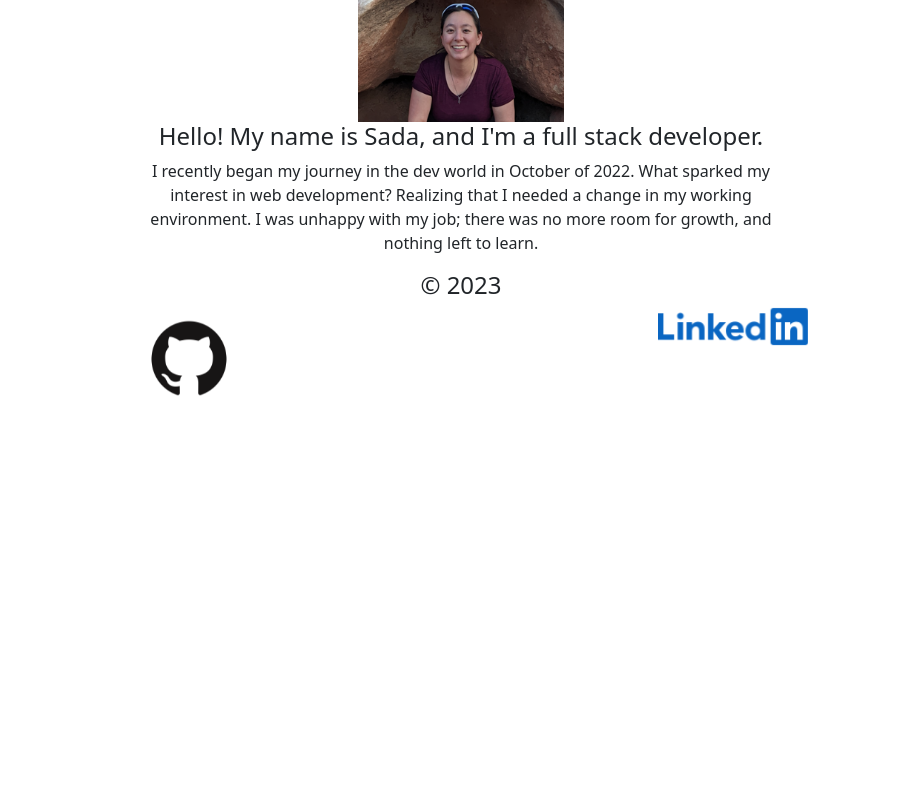
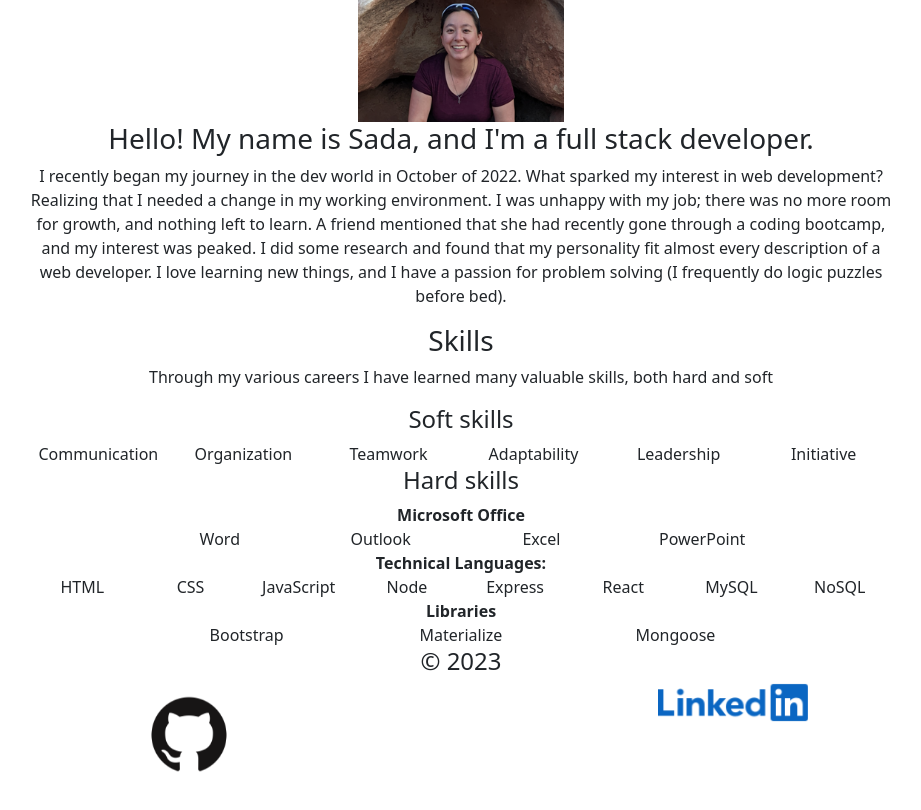
Before and after one commit to sadapannord/sada-pan-nord-react-portfolio, a React (Create React App) app: page /about in a window 1280 px wide. Shown: the part 420-1230 px from the top of the page, without its empty margins (179-1100 px from the left). Before the commit the page ends 910 px from the top, so only its background shows below. Built offline with nearby package versions, Linux system fonts and the light colour scheme.

Commit message:
adding about me and desciptions for projects

```diff
--- a/src/components/PortfolioContainer.js
+++ b/src/components/PortfolioContainer.js
@@ -1,6 +1,5 @@
 import React, { useState } from "react";
 import NavTabs from "./NavTabs";
-import Home from "./pages/Home";
 import About from "./pages/About";
 import Contact from "./pages/Contact";
 import Footer from "./Footer";
--- a/src/components/pages/About.js
+++ b/src/components/pages/About.js
@@ -15,10 +15,10 @@ export default function About() {
         src={require("../../assets/slack-profile.png")}
         alt="Profile Picture"
       ></img>
-      <h4>Hello! My name is Sada, and I'm a full stack developer.</h4>
+      <h3>Hello! My name is Sada, and I'm a full stack developer.</h3>
       <p
         style={{
-          width: "60%",
+          width: "80%",
           display: "block",
           marginRight: "auto",
           marginLeft: "auto",
@@ -27,8 +27,81 @@ export default function About() {
         I recently began my journey in the dev world in October of 2022. What
         sparked my interest in web development? Realizing that I needed a change
         in my working environment. I was unhappy with my job; there was no more
-        room for growth, and nothing left to learn.
+        room for growth, and nothing left to learn. A friend mentioned that she
+        had recently gone through a coding bootcamp, and my interest was peaked.
+        I did some research and found that my personality fit almost every
+        description of a web developer. I love learning new things, and I have a
+        passion for problem solving (I frequently do logic puzzles before bed).
       </p>
+      <h3>Skills</h3>
+      <div>
+        <p>
+          Through my various careers I have learned many valuable skills, both
+          hard and soft
+        </p>
+        <h4>Soft skills</h4>
+        <div
+          class="row"
+          style={{
+            width: "80%",
+            marginRight: "auto",
+            marginLeft: "auto",
+          }}
+        >
+          <li class="col">Communication</li>
+          <li class="col">Organization</li>
+          <li class="col">Teamwork</li>
+          <li class="col">Adaptability</li>
+          <li class="col">Leadership</li>
+          <li class="col">Initiative</li>
+        </div>
+      </div>
+      <h4>Hard skills</h4>
+      <div
+        class="row"
+        style={{
+          width: "60%",
+          marginRight: "auto",
+          marginLeft: "auto",
+        }}
+      >
+        <b>Microsoft Office</b>
+        <li class="col">Word</li>
+        <li class="col">Outlook</li>
+        <li class="col">Excel</li>
+        <li class="col">PowerPoint</li>
+      </div>
+      <b>Technical Languages:</b>
+      <div
+        class="row"
+        style={{
+          width: "80%",
+          marginRight: "auto",
+          marginLeft: "auto",
+        }}
+      >
+        <li class="col">HTML</li>
+        <li class="col">CSS</li>
+        <li class="col">JavaScript</li>
+        <li class="col">Node</li>
+        <li class="col">Express</li>
+        <li class="col">React</li>
+        <li class="col">MySQL</li>
+        <li class="col">NoSQL</li>
+      </div>
+      <b>Libraries</b>
+      <div
+        class="row"
+        style={{
+          width: "60%",
+          marginRight: "auto",
+          marginLeft: "auto",
+        }}
+      >
+        <li class="col">Bootstrap</li>
+        <li class="col">Materialize</li>
+        <li class="col">Mongoose</li>
+      </div>
     </div>
   );
 }
--- a/src/components/pages/Projects.js
+++ b/src/components/pages/Projects.js
@@ -22,6 +22,9 @@ export default function Projects({ title }) {
               alt="Professional portfolio using SQL and Handlebars"
             ></img>
           </a>
+          <p style={{ color: "black" }}>
+            A secondary professional portfolio using SQL and handlebars.
+          </p>
         </div>
         <div className="col">
           <a href="https://brachtco.github.io/know-your-music/" target="_blank">
@@ -32,6 +35,11 @@ export default function Projects({ title }) {
               alt="Database manager"
             ></img>
           </a>
+          <p style={{ color: "black" }}>
+            A website where a user can learn more about their favorite artists
+            and bands. The website suggests similar artists, as well as provides
+            a link to the artists YouTube channel.{" "}
+          </p>
         </div>
         <div className="col">
           <a href="https://science-science.herokuapp.com/" target="_blank">
@@ -42,6 +50,11 @@ export default function Projects({ title }) {
               alt="Spacetastic Science"
             ></img>
           </a>
+          <p style={{ color: "black" }}>
+            An application geared towards children wanting to learn about the
+            solar system. Users can create projects, and save information about
+            planetary bodies.
+          </p>
         </div>
       </div>
       <div className="row projects">
@@ -57,6 +70,10 @@ export default function Projects({ title }) {
               alt="Database manager"
             ></img>
           </a>
+          <p style={{ color: "black" }}>
+            A standard weather forecasting application that saves a users'
+            previous searches.
+          </p>
         </div>
         <div className="col">
           <a href="https://agile-castle-97936.herokuapp.com/" target="_blank">
@@ -67,6 +84,11 @@ export default function Projects({ title }) {
               alt="Database manager"
             ></img>
           </a>
+          <p style={{ color: "black" }}>
+            An application that allows users to set up their food preferences
+            and intolerances. Based on the users' selections the app will
+            suggest recipes based on their favorite foods.
+          </p>
         </div>
         <div className="col">
           <a
@@ -80,6 +102,10 @@ export default function Projects({ title }) {
               alt="Database manager"
             ></img>
           </a>
+          <p style={{ color: "black" }}>
+            A demonstration of a MySQL database and its functions that was
+            created during the coding bootcamp.
+          </p>
         </div>
       </div>
     </div>
--- a/src/components/pages/Resume.js
+++ b/src/components/pages/Resume.js
@@ -5,7 +5,7 @@ export default function Resume() {
     <div>
       <h1>Resume</h1>
       <p>
-        <a href="./resume.docx" download>
+        <a href="./sada-pan-nord-2023-resume.pdf" download>
           Click here to download my resume
         </a>
       </p>
```
Also changed, not shown: 2 other files (tests, documents, lock files or other folders).
